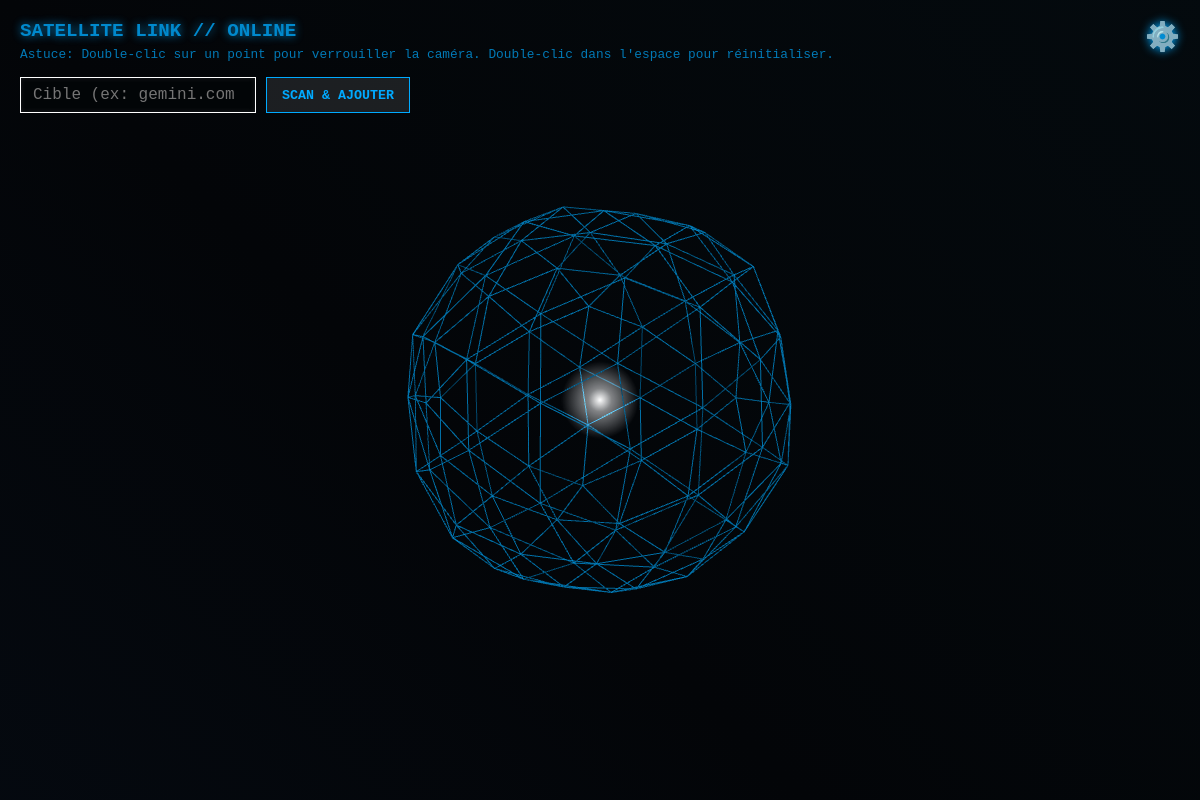
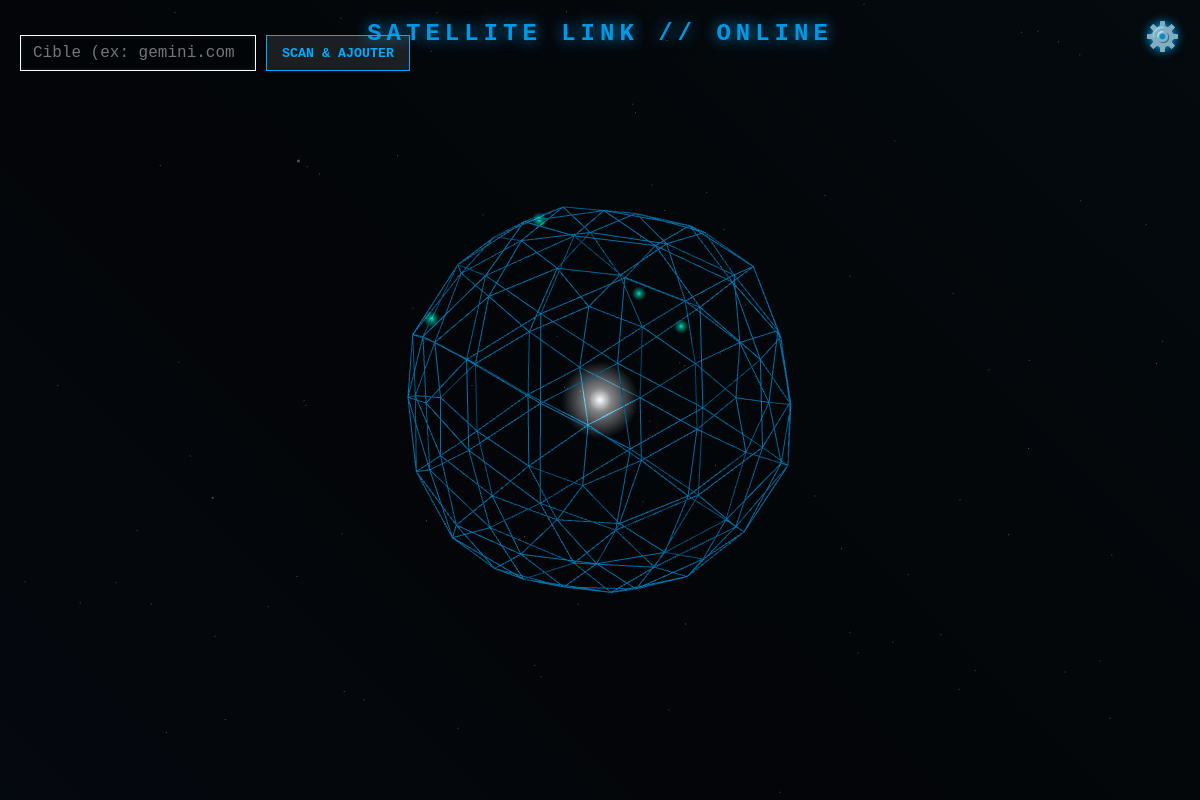
Before and after one commit to HIIRO-dev/cyber-dashboard, an Electron app: page src/index.html in a window 1200 px wide. Drawn offline with nearby package versions, Linux system fonts and the light colour scheme; no server answers; animation ran at ten frames a second.

Commit message:
Update automatique

```diff
--- a/src/index.html
+++ b/src/index.html
@@ -16,8 +16,6 @@
 <body>
     <div id="ui-container">
         <h1>SATELLITE LINK // ONLINE</h1>
-        <p style="margin: 5px 0; font-size: 0.8rem; opacity: 0.7;">Astuce: Double-clic sur un point pour verrouiller la caméra. Double-clic dans l'espace pour réinitialiser.</p>
-
         <div class="control-panel">
             <input type="text" id="ip-input" placeholder="Cible (ex: gemini.com ou 192.168.1.0/24)">
             <button id="add-btn">SCAN & AJOUTER</button>
@@ -59,6 +57,26 @@
         const dns = require('dns').promises;
         const net = require('net');
 
+        // Variables pour l'animation du bouton
+        let loaderInterval;
+        const frames = ['[ - ]', '[ \\ ]', '[ | ]', '[ / ]'];
+        let f = 0;
+
+        function startBtnAnimation(btn, text) {
+            clearInterval(loaderInterval);
+            btn.style.color = "#ffcc00";
+            loaderInterval = setInterval(() => {
+                btn.innerText = `${text} ${frames[f]}`;
+                f = (f + 1) % frames.length;
+            }, 100);
+        }
+
+        function stopBtnAnimation(btn) {
+            clearInterval(loaderInterval);
+            btn.innerText = "SCAN & AJOUTER";
+            btn.style.color = "currentColor";
+        }
+
         function checkPort(port, ip) {
             return new Promise((resolve) => {
                 const socket = new net.Socket();
@@ -82,13 +100,10 @@
             });
         }
 
-        // NOUVEAU : Fonction NMAP pour le Hostname
         function getNmapHostname(ip) {
             return new Promise((resolve) => {
-                // -sn fait un ping scan rapide qui résout les noms
                 exec(`nmap -sn ${ip}`, (err, stdout) => {
                     if (err || !stdout) return resolve(null);
-                    // Cherche la ligne "Nmap scan report for NOM (IP)"
                     const match = stdout.match(/Nmap scan report for ([^\s]+) \(/);
                     if (match && match[1]) resolve(match[1]);
                     else resolve(null);
@@ -107,16 +122,10 @@
                         let geo = 'Réseau Local';
 
                         if (!forcedHost || forcedHost === 'Inconnu') {
-                            // 1. On tente NMAP en priorité !
                             const nmapHost = await getNmapHostname(targetIp);
-                            if (nmapHost) {
-                                host = nmapHost;
-                            } else {
-                                // 2. Fallback sur DNS natif si Nmap échoue
-                                try {
-                                    const hostnames = await dns.reverse(targetIp);
-                                    if (hostnames && hostnames.length > 0) host = hostnames[0];
-                                } catch(e) {}
+                            if (nmapHost) { host = nmapHost; }
+                            else {
+                                try { const hostnames = await dns.reverse(targetIp); if (hostnames && hostnames.length > 0) host = hostnames[0]; } catch(e) {}
                             }
                         }
 
@@ -155,13 +164,11 @@
             const btn = document.getElementById('add-btn');
 
             if (input.includes('/24')) {
-                btn.innerText = "CRÉATION SYSTÈME...";
-                btn.style.color = "#ffcc00";
+                startBtnAnimation(btn, "SCAN RÉSEAU");
+                const baseIp = input.substring(0, input.lastIndexOf('.'));
 
-                const baseIp = input.substring(0, input.lastIndexOf('.'));
                 if (window.addPlanet) window.addPlanet(input);
 
-                btn.innerText = "SCAN DU RÉSEAU (1-2 MIN)...";
                 const ipsToScan = [];
                 for(let i = 1; i < 255; i++) ipsToScan.push(`${baseIp}.${i}`);
 
@@ -171,14 +178,12 @@
                     await Promise.all(chunk.map(ip => scanSingleTarget(ip, input)));
                 }
 
-                btn.innerText = "SCAN & AJOUTER";
-                btn.style.color = "currentColor";
+                stopBtnAnimation(btn);
                 document.getElementById('ip-input').value = "";
                 return;
             }
 
-            btn.innerText = "ANALYSE DE LA CIBLE...";
-            btn.style.color = "#ffcc00";
+            startBtnAnimation(btn, "ANALYSE");
 
             dnsNative.lookup(input, async (err, address) => {
                 const targetIp = address || input;
@@ -187,8 +192,7 @@
 
                 await scanSingleTarget(targetIp, 'main', hostToPass);
 
-                btn.innerText = "SCAN & AJOUTER";
-                btn.style.color = "currentColor";
+                stopBtnAnimation(btn);
                 document.getElementById('ip-input').value = "";
             });
         });
--- a/src/scene.js
+++ b/src/scene.js
@@ -26,6 +26,20 @@ renderer.setSize(window.innerWidth, window.innerHeight);
 renderer.setPixelRatio(window.devicePixelRatio);
 container.appendChild(renderer.domElement);
 
+// --- NOUVEAU : POUSSIÈRE D'ÉTOILES / DONNÉES EN FOND ---
+const starsGeo = new THREE.BufferGeometry();
+const starsPos = [];
+for(let i=0; i<1000; i++) {
+    starsPos.push((Math.random() - 0.5) * 150);
+    starsPos.push((Math.random() - 0.5) * 150);
+    starsPos.push((Math.random() - 0.5) * 150);
+}
+starsGeo.setAttribute('position', new THREE.Float32BufferAttribute(starsPos, 3));
+const starsMat = new THREE.PointsMaterial({color: 0xffffff, size: 0.1, transparent: true, opacity: 0.3});
+const starField = new THREE.Points(starsGeo, starsMat);
+scene.add(starField);
+// -------------------------------------------------------
+
 function createWhiteHaloTexture() {
     const canvas = document.createElement('canvas');
     canvas.width = 64; canvas.height = 64;
@@ -52,7 +66,7 @@ const activeLineMat = new THREE.LineBasicMaterial({ color: activeColor, transpar
 const inactiveLineMat = new THREE.LineBasicMaterial({ color: inactiveColor, transparent: true, opacity: 0.6 });
 
 const solarSystem = {};
-let currentPlanetId = 'main'; // Garde en mémoire la planète sur laquelle on navigue
+let currentPlanetId = 'main';
 
 function createSystem(id, radius, isMain = false) {
     const geometry = new THREE.IcosahedronGeometry(radius, 2);
@@ -74,7 +88,17 @@ function createSystem(id, radius, isMain = false) {
         globe.position.set(Math.cos(angle) * orbitRadius, 0, Math.sin(angle) * orbitRadius);
     }
 
-    solarSystem[id] = { globe, nodesGroup, posAttr, originalPos, pivot, radius, deviceCount: 0, id: id };
+    // NOUVEAU : Création des paquets de trafic réseau
+    const packets = [];
+    const packetMat = new THREE.SpriteMaterial({ map: haloTexture, color: activeColor, blending: THREE.AdditiveBlending, depthWrite: false });
+    for(let i=0; i<4; i++) { // 4 points d'énergie par sphère
+        const sprite = new THREE.Sprite(packetMat);
+        sprite.scale.set(0.4, 0.4, 1);
+        nodesGroup.add(sprite); // Ils sont collés à la sphère
+        packets.push({ sprite: sprite, startIdx: 0, endIdx: 0, progress: 1 });
+    }
+
+    solarSystem[id] = { globe, nodesGroup, posAttr, originalPos, pivot, radius, deviceCount: 0, id: id, packets: packets };
     return solarSystem[id];
 }
 
@@ -133,18 +157,15 @@ const controls = new OrbitControls(camera, renderer.domElement);
 controls.enableDamping = true; controls.dampingFactor = 0.05;
 controls.enablePan = false; controls.minDistance = 2; controls.maxDistance = 60;
 
-// --- GESTION DU FOCUS ---
 let cameraTargetOrbit = null;
 let focusedNode = null;
 let focusIndex = -1;
 
-// Si on clique ou si on "attrape" la scène pour la tourner, on annule le focus sur l'appareil
 controls.addEventListener('start', () => {
     focusedNode = null;
     tooltip.style.display = 'none';
 });
 
-// Double clic pour centrer sur une planète entière
 window.addEventListener('dblclick', () => {
     if (hoveredNode) {
         currentPlanetId = hoveredNode.userData.systemId;
@@ -155,13 +176,10 @@ window.addEventListener('dblclick', () => {
     }
 });
 
-// Navigation aux Flèches Directionnelles
 window.addEventListener('keydown', (e) => {
     if (e.key === 'ArrowRight' || e.key === 'ArrowLeft') {
         const sys = solarSystem[currentPlanetId];
         if (!sys) return;
-
-        // On récupère tous les points brillants de cette planète
         const halos = sys.nodesGroup.children.filter(c => c.type === 'Sprite');
         if (halos.length === 0) return;
 
@@ -175,7 +193,6 @@ window.addEventListener('keydown', (e) => {
         updateTooltipContent(focusedNode.userData);
     }
 });
-// -----------------------
 
 const raycaster = new THREE.Raycaster();
 const mouse = new THREE.Vector2(-2, -2);
@@ -190,12 +207,10 @@ const tooltipPorts = document.getElementById('tooltip-ports');
 
 let hoveredNode = null;
 
-// Fonction pour remplir le Tooltip (évite de dupliquer le code)
 function updateTooltipContent(data) {
     tooltipIp.innerText = data.ip; tooltipHost.innerText = data.host;
     tooltipMac.innerText = data.mac || 'Inconnue';
     tooltipGeo.innerText = data.geo; tooltipPorts.innerText = data.ports;
-
     if (data.isMe) {
         tooltipHeader.innerText = data.host === 'RÉSEAU LOCAL' ? "INFRASTRUCTURE DÉTECTÉE" : "ACCÈS SYSTÈME SÉCURISÉ";
         tooltipStatus.innerText = data.status; tooltipStatus.style.color = "#ffffff"; tooltip.style.borderColor = "#ffffff";
@@ -219,7 +234,6 @@ window.addEventListener('resize', () => {
     renderer.setSize(window.innerWidth, window.innerHeight);
 });
 
-// Écouteurs de l'interface
 document.getElementById('settings-btn').addEventListener('click', () => { const panel = document.getElementById('settings-panel'); panel.style.display = panel.style.display === 'none' ? 'flex' : 'none'; });
 document.getElementById('speed-slider').addEventListener('input', (e) => { globalSpeed = parseFloat(e.target.value); localStorage.setItem('cyber_speed', globalSpeed); });
 document.getElementById('amplitude-slider').addEventListener('input', (e) => { globalAmplitude = parseFloat(e.target.value); localStorage.setItem('cyber_amplitude', globalAmplitude); });
@@ -227,12 +241,16 @@ document.getElementById('color-theme').addEventListener('input', (e) => { globeM
 document.getElementById('color-active').addEventListener('input', (e) => { activeColor.set(e.target.value); localStorage.setItem('cyber_active', e.target.value); });
 document.getElementById('color-inactive').addEventListener('input', (e) => { inactiveColor.set(e.target.value); localStorage.setItem('cyber_inactive', e.target.value); });
 
-
 function animate() {
     requestAnimationFrame(animate);
     const time = Date.now() * 0.001;
 
+    // Rotation douce des étoiles de fond
+    starField.rotation.y += globalSpeed / 10;
+    starField.rotation.x += globalSpeed / 20;
+
     Object.values(solarSystem).forEach(sys => {
+        // Déformation
         for (let i = 0; i < sys.posAttr.count; i++) {
             const vx = sys.originalPos[i * 3];
             const vy = sys.originalPos[i * 3 + 1];
@@ -241,20 +259,38 @@ function animate() {
             sys.posAttr.setXYZ(i, vx + wave, vy + wave, vz + wave);
         }
         sys.posAttr.needsUpdate = true;
+
         sys.globe.rotation.y += globalSpeed;
         sys.globe.rotation.x += globalSpeed / 4;
 
         if (sys.globe.position.x !== 0) { sys.pivot.rotation.y += globalSpeed / 5; }
+
+        // NOUVEAU : Animation de l'énergie (Trafic) sur le réseau
+        sys.packets.forEach(p => {
+            if(p.progress >= 1) {
+                p.progress = 0;
+                p.startIdx = p.endIdx;
+                p.endIdx = Math.floor(Math.random() * sys.posAttr.count); // Saute vers un nouveau noeud aléatoire
+            }
+            p.progress += 0.015; // Vitesse de déplacement du paquet
+
+            // Calcul de la position actuelle entre les deux points de la sphère déformée
+            const sx = sys.posAttr.getX(p.startIdx), sy = sys.posAttr.getY(p.startIdx), sz = sys.posAttr.getZ(p.startIdx);
+            const ex = sys.posAttr.getX(p.endIdx), ey = sys.posAttr.getY(p.endIdx), ez = sys.posAttr.getZ(p.endIdx);
+
+            p.sprite.position.set(
+                sx + (ex - sx) * p.progress,
+                sy + (ey - sy) * p.progress,
+                sz + (ez - sz) * p.progress
+            );
+        });
     });
 
-    // CIBLAGE CAMÉRA ET TOOLTIP
     if (focusedNode) {
-        // Focus Clavier actif : La caméra suit le petit point !
         const targetPos = new THREE.Vector3();
         focusedNode.getWorldPosition(targetPos);
         controls.target.lerp(targetPos, 0.1);
 
-        // On projette la position 3D du point en 2D pour coller le Tooltip dessus
         const proj = targetPos.clone().project(camera);
         const x = (proj.x * 0.5 + 0.5) * window.innerWidth;
         const y = (proj.y * -0.5 + 0.5) * window.innerHeight;
@@ -262,7 +298,6 @@ function animate() {
         tooltip.style.top = (y + 15) + 'px';
 
     } else {
-        // Si pas de focus clavier, on gère la souris (Raycaster)
         raycaster.setFromCamera(mouse, camera);
         let allHalos = [];
         Object.values(solarSystem).forEach(sys => { allHalos = allHalos.concat(sys.nodesGroup.children.filter(child => child.type === 'Sprite')); });
@@ -272,7 +307,6 @@ function animate() {
             hoveredNode = intersects[0].object;
             updateTooltipContent(hoveredNode.userData);
 
-            // Le tooltip suit la souris
             const event = window.event;
             if(event) {
                 tooltip.style.left = event.clientX + 15 + 'px';
@@ -285,7 +319,6 @@ function animate() {
             document.body.style.cursor = 'default';
         }
 
-        // Focus de planète au double clic
         if (cameraTargetOrbit) {
             const targetPos = new THREE.Vector3();
             cameraTargetOrbit.getWorldPosition(targetPos);
--- a/src/style.css
+++ b/src/style.css
@@ -1,12 +1,36 @@
 body, html { margin: 0; padding: 0; width: 100%; height: 100%; background: linear-gradient(45deg, #020305, #081220, #030508, #051015); background-size: 400% 400%; animation: gradientMove 15s ease infinite; color: #00aaff; font-family: 'Courier New', Courier, monospace; overflow: hidden; }
 @keyframes gradientMove { 0% { background-position: 0% 50%; } 50% { background-position: 100% 50%; } 100% { background-position: 0% 50%; } }
 #canvas-container { position: absolute; top: 0; left: 0; width: 100%; height: 100%; z-index: 1; }
+
 #ui-container { position: absolute; top: 20px; left: 20px; z-index: 10; pointer-events: none; }
-h1 { font-size: 1.2rem; text-shadow: 0 0 10px currentColor; margin: 0; opacity: 0.8; color: inherit; }
+
+/* NOUVEAU : Titre centré et stylisé */
+h1 {
+    position: fixed;
+    top: 20px;
+    left: 50%;
+    transform: translateX(-50%);
+    font-size: 1.5rem;
+    text-shadow: 0 0 15px currentColor;
+    margin: 0;
+    opacity: 0.9;
+    color: inherit;
+    letter-spacing: 5px;
+    z-index: 10;
+    pointer-events: none;
+}
+
 .control-panel { margin-top: 15px; pointer-events: auto; display: flex; gap: 10px; }
 #ip-input { background: rgba(3, 5, 8, 0.8); border: 1px solid currentColor; color: #fff; padding: 8px 12px; font-family: inherit; font-size: 1rem; outline: none; box-shadow: inset 0 0 5px rgba(255, 255, 255, 0.1); }
 #add-btn { background: rgba(255, 255, 255, 0.1); border: 1px solid currentColor; color: currentColor; padding: 8px 15px; cursor: pointer; font-family: inherit; font-weight: bold; transition: all 0.3s ease; }
-#add-btn:hover { background: currentColor; color: #000; box-shadow: 0 0 15px currentColor; }
+
+/* NOUVEAU : Correction du bouton au survol (Glow au lieu de noir) */
+#add-btn:hover {
+    background: rgba(255, 255, 255, 0.2);
+    color: currentColor;
+    box-shadow: 0 0 15px currentColor;
+}
+
 #tooltip { position: absolute; background: rgba(3, 5, 8, 0.9); border: 1px solid currentColor; border-radius: 4px; padding: 12px 18px; color: #fff; font-family: inherit; font-size: 0.85rem; pointer-events: none; z-index: 100; box-shadow: 0 0 15px rgba(255, 255, 255, 0.15); backdrop-filter: blur(4px); width: 290px; }
 .tooltip-header { color: currentColor; font-weight: bold; border-bottom: 1px solid currentColor; padding-bottom: 6px; margin-bottom: 8px; font-size: 0.8rem; letter-spacing: 1px; }
 .tooltip-row { margin-bottom: 4px; }
```
Also changed, not shown: 1 other file.
